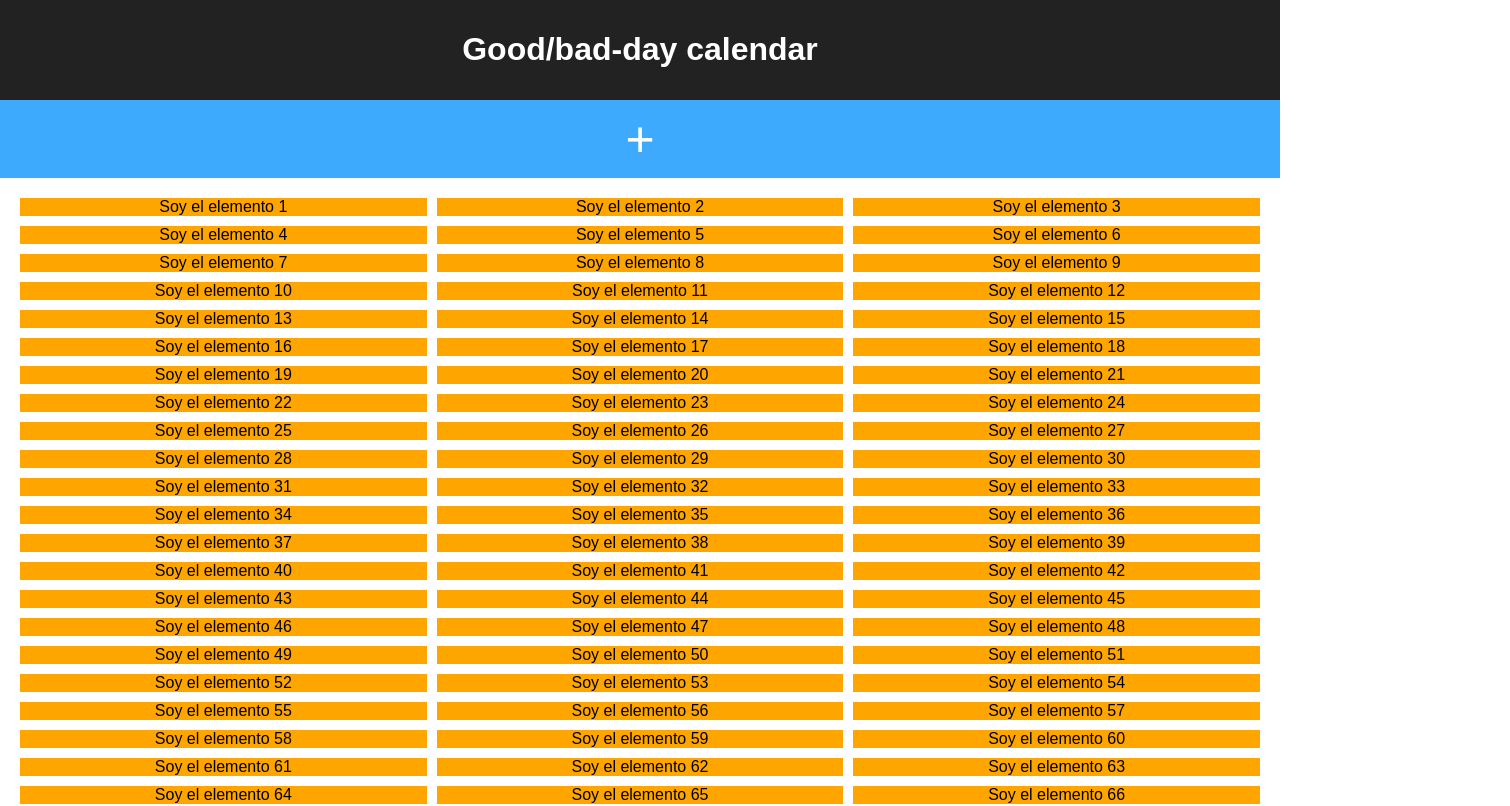
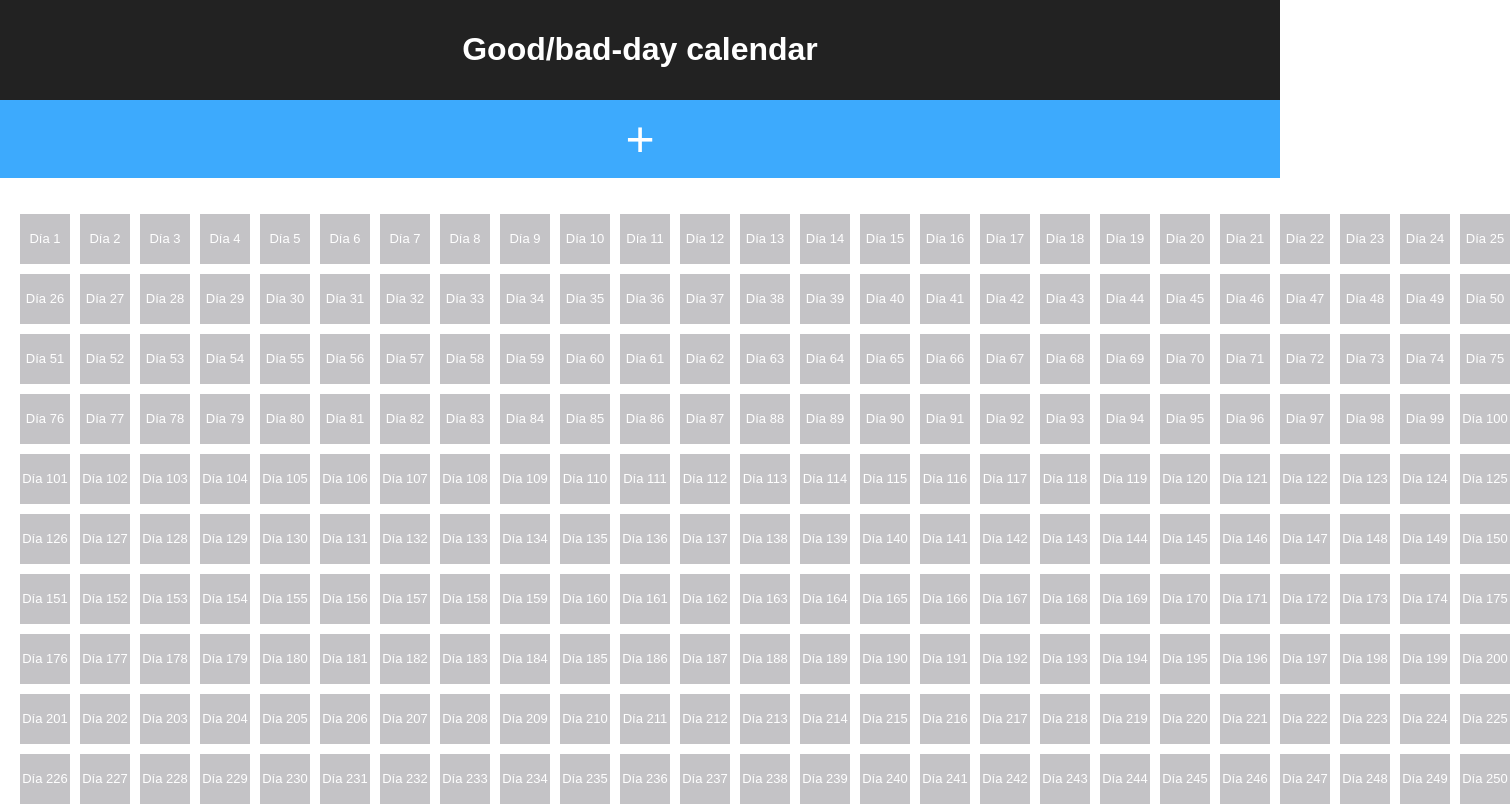
Before and after one commit to Adalab/clarke-fc-life-calendar-LauraNavRuso, a React (Create React App) app: page / in a window 1280 px wide. Shown: the top 806 px of the page, 1510 px wide, since content can reach past the window. Built offline with nearby package versions, Linux system fonts and the light colour scheme.

Commit message:
reset grid as ol with grey default elements

```diff
--- a/src/App.css
+++ b/src/App.css
@@ -23,11 +23,18 @@ body {
 
 .calendar {
   display: grid;
-  grid-template-columns: repeat(3, 1fr);
+  grid-template-columns: repeat(25, 1fr);
   grid-gap: 10px;
   padding: 20px;
 }
 
 .calendar-day {
-  background-color: orange;
+  background-color: #C4C3C6;
+  height: 50px;
+  width: 50px;
+  font-size: 13px;
+  display: flex;
+  justify-content: center;
+  align-items: center;
+  color: white;
 }
--- a/src/App.js
+++ b/src/App.js
@@ -10,8 +10,6 @@ class App extends Component {
       dayOrderInYear.push(i);
     }
 
-    console.log(dayOrderInYear);
-
     return (
       <div className="App">
 
@@ -19,45 +17,22 @@ class App extends Component {
           <h1 className="App-title">Good/bad-day calendar</h1>
         </header>
 
+
         <div className="access-to-editionView">+
+        </div>
 
+        <div className="editionView">
 
         </div>
 
 
-        <div className="calendar">
-
-
-
+        <ol className="calendar">
           {dayOrderInYear.map(x => (
-              <DayCard manolito={`${x}`} />
+              <DayCard key={x}
+                       dayOrder={`${x}`} />
           ))}
 
-
-
-
-          <div className="calendar-day">
-            hola
-          </div>
-
-          <div className="calendar-day">
-            hola
-          </div>
-
-          <div className="calendar-day">
-            hola
-          </div>
-
-          <div className="calendar-day">
-            hola
-          </div>
-        </div>
-
-
-
-
-
-
+        </ol>
       </div>
     );
   }
--- a/src/DayCard.js
+++ b/src/DayCard.js
@@ -3,11 +3,11 @@ import React, { Component } from 'react';
 class DayCard extends Component {
   render() {
     return (
-      <div className={`calendar-day calendar-day${this.props.manolito}`}>
+      <li className={`calendar-day calendar-day${this.props.dayOrder}`}>
 
-        Soy el elemento {this.props.manolito}
+        Día {this.props.dayOrder}
 
-      </div>
+      </li>
     );
   }
 }
```
